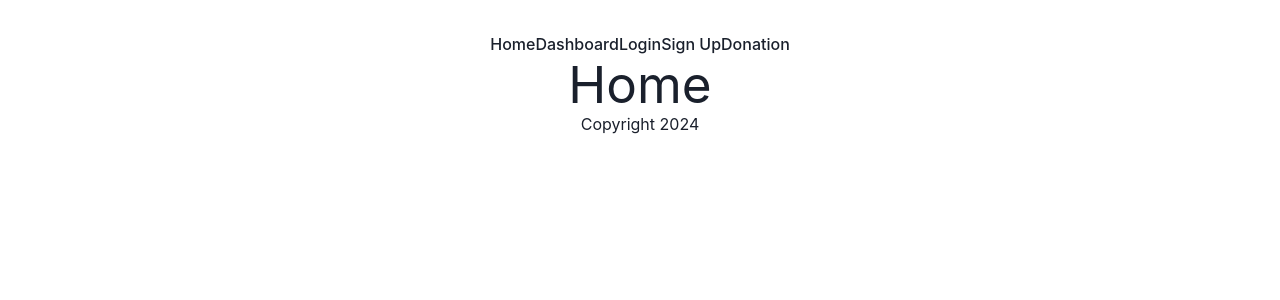
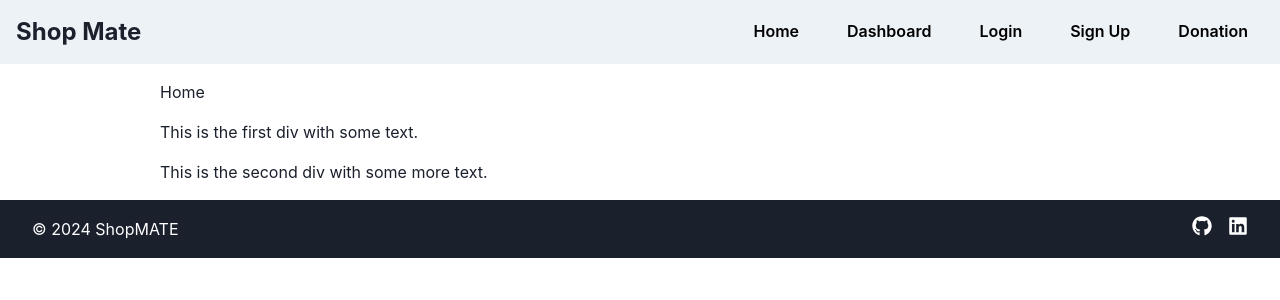
Before and after one commit to DinhN17/Shop-Mate, a React (Vite) app in the folder client/: page / in a window 1280 px wide. Shown: the top 300 px of the page. Built offline with nearby package versions, Linux system fonts and the light colour scheme.

Commit message:
Implemented Header, Footer - Chakra UI

```diff
--- a/client/src/components/Footer.jsx
+++ b/client/src/components/Footer.jsx
@@ -1,7 +1,33 @@
-export default function Footer() {
-    return (
-        <footer className="d-flex justify-content-center">
-            <p>Copyright 2024</p>
-        </footer>
-    );
-}
+import React from 'react';
+import { Box, Flex, Link, Icon } from '@chakra-ui/react';
+import { FaGithub, FaLinkedin } from 'react-icons/fa';
+
+const Footer = () => {
+  const bg = 'gray.800'; // Background color
+  const color = 'white'; // Text color
+
+  return (
+    <footer>
+      <Flex
+        align="center"
+        justify="space-between"
+        paddingY={4}
+        paddingX={8}
+        bg={bg}
+        color={color}
+      >
+        <Box>&copy; 2024 ShopMATE</Box>
+        <Box>
+          <Link href="https://github.com" isExternal marginRight={4}>
+            <Icon as={FaGithub} fontSize="xl" />
+          </Link>
+          <Link href="https://linkedin.com" isExternal>
+            <Icon as={FaLinkedin} fontSize="xl" />
+          </Link>
+        </Box>
+      </Flex>
+    </footer>
+  );
+};
+
+export default Footer;
--- a/client/src/components/Header.jsx
+++ b/client/src/components/Header.jsx
@@ -1,13 +1,37 @@
-import { Link } from "react-router-dom";
+import React from 'react';
+import { Link } from 'react-router-dom';
+import { Flex, Box, HStack, Button, useColorModeValue } from '@chakra-ui/react';
 
 export default function Header() {
-    return (
-        <header>
-            <Link to="/">Home</Link>
-            <Link to="/dashboard">Dashboard</Link>
-            <Link to="/login">Login</Link>
-            <Link to="/signup">Sign Up</Link>
-            <Link to="/donation">Donation</Link>
-        </header>
-    );
+  const bg = useColorModeValue('gray.100', 'gray.900');
+  const color = useColorModeValue('black', 'white');
+
+  return (
+    <Box bg={bg} px={4}>
+      <Flex h={16} alignItems={'center'} justifyContent={'space-between'}>
+        <Box fontSize="2xl" fontWeight="bold">Shop Mate</Box>
+        <HStack
+          as={'nav'}
+          spacing={4}
+          alignItems={'center'}
+        >
+          <Link to="/">
+            <Button variant="ghost" color={color}>Home</Button>
+          </Link>
+          <Link to="/dashboard">
+            <Button variant="ghost" color={color}>Dashboard</Button>
+          </Link>
+          <Link to="/login">
+            <Button variant="ghost" color={color}>Login</Button>
+          </Link>
+          <Link to="/signup">
+            <Button variant="ghost" color={color}>Sign Up</Button>
+          </Link>
+          <Link to="/donation">
+            <Button variant="ghost" color={color}>Donation</Button>
+          </Link>
+        </HStack>
+      </Flex>
+    </Box>
+  );
 }
--- a/client/src/main.jsx
+++ b/client/src/main.jsx
@@ -1,7 +1,8 @@
-// import React from 'react'
-import ReactDOM from 'react-dom/client'
-import { createBrowserRouter, RouterProvider } from 'react-router-dom'
-import './index.css'
+import ReactDOM from 'react-dom/client';
+import { createBrowserRouter, RouterProvider } from 'react-router-dom';
+import { ChakraProvider } from '@chakra-ui/react';
+import React from 'react';
+// import './index.css'
 
 // import pages
 import App from './App.jsx';
@@ -47,7 +48,10 @@ const router = createBrowserRouter([
   }
 ]);
 
-ReactDOM.createRoot(document.getElementById('root'))
-.render(
-  <RouterProvider router={router} />
-)
+ReactDOM.createRoot(document.getElementById('root')).render(
+  <React.StrictMode>
+    <ChakraProvider>
+      <RouterProvider router={router} />
+    </ChakraProvider>
+  </React.StrictMode>
+);
--- a/client/src/pages/Home.jsx
+++ b/client/src/pages/Home.jsx
@@ -1,8 +1,18 @@
+import { Box, Container } from '@chakra-ui/react'; // Import Container for responsive layout
+
 const Home = () => {
     return (
-        <div>
-            <h1>Home</h1>
-        </div>
+        <Container maxW="container.lg"> {/* Use Container for responsive layout */}
+            <Box bg="white" p={4} borderRadius="md">
+                <h1>Home</h1>
+                <Box mt={4}>
+                    <p>This is the first div with some text.</p>
+                </Box>
+                <Box mt={4}>
+                    <p>This is the second div with some more text.</p>
+                </Box>
+            </Box>
+        </Container>
     );
 };
 
```
Also changed, not shown: client/src/App.jsx (+1 -6 lines).
